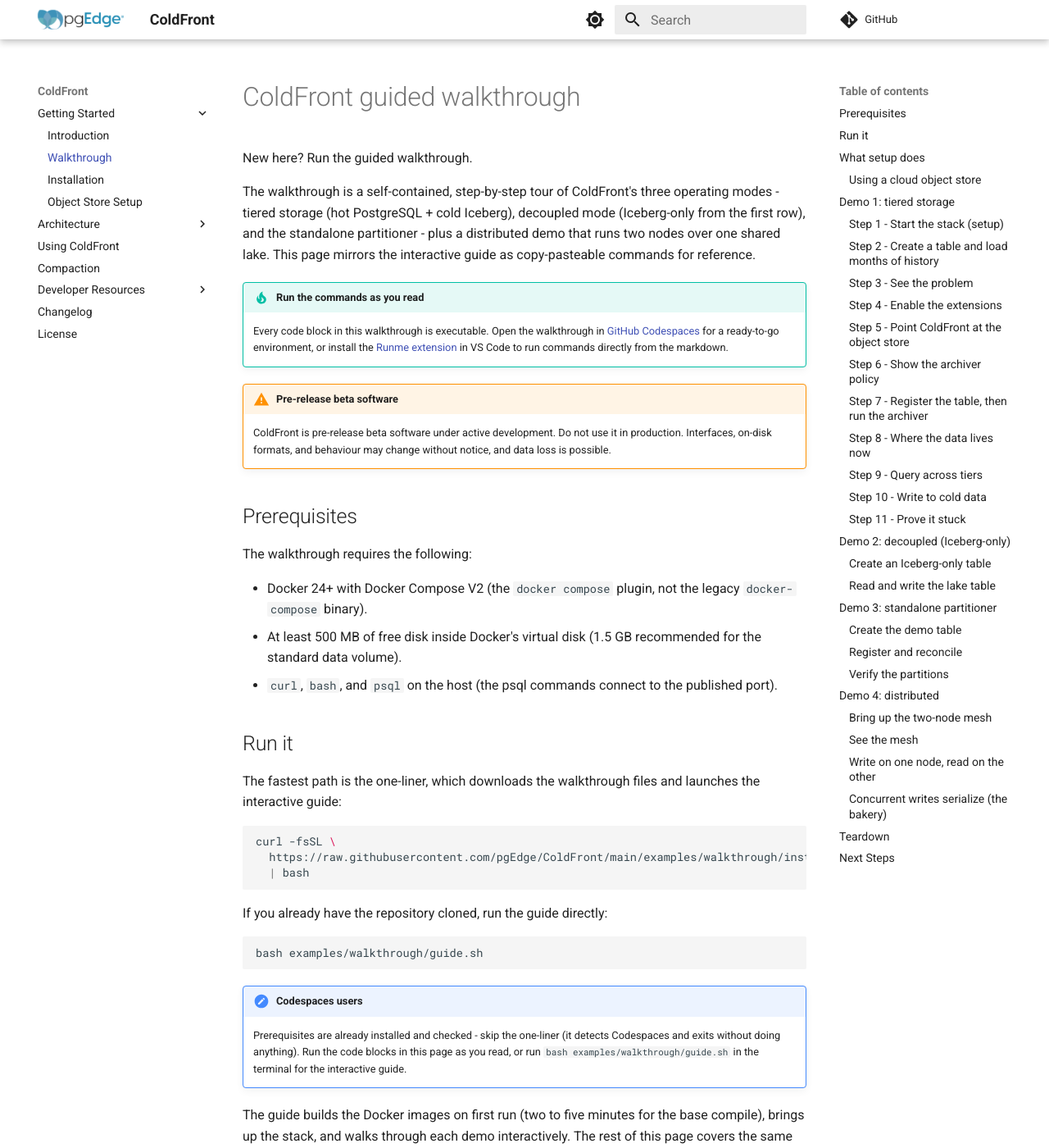
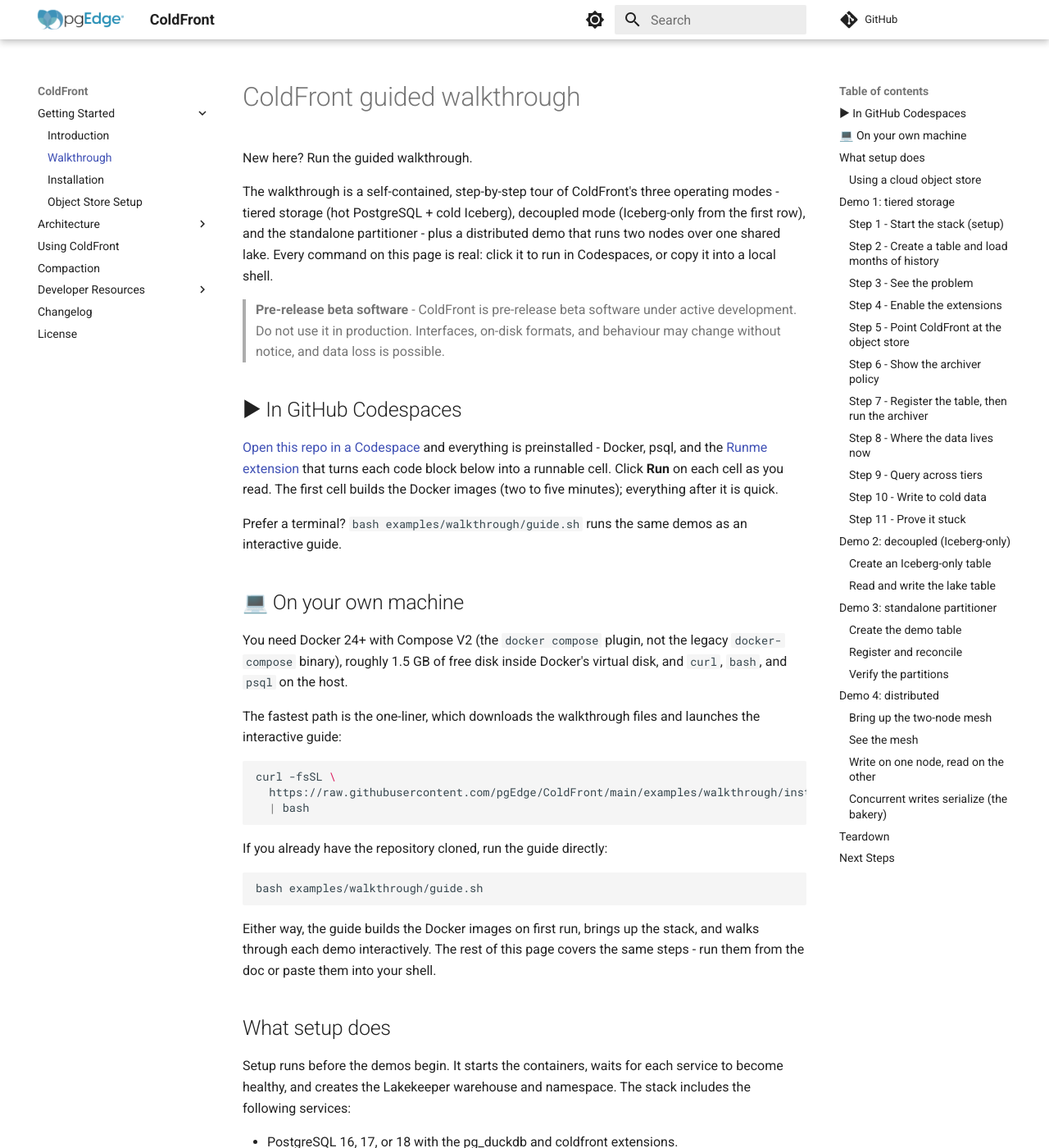
Before and after one commit to pgEdge/coldfront, an MkDocs documentation site: the page built from docs/walkthrough.md, in a window 1280 px wide and 1400 px high. Shown: the whole window at 82% size. Built offline with MkDocs 1.6.1 and Material for MkDocs 9.7.7, drawn with Linux system fonts in a browser that asks for light colours; comment, search, counter and statistics services are not loaded; some of the changed text lies outside the part shown.

Commit message:
docs: walkthrough — env-switched intro, admonitions to blockquotes

````diff
--- a/docs/walkthrough.md
+++ b/docs/walkthrough.md
@@ -9,41 +9,36 @@ The walkthrough is a self-contained, step-by-step tour of ColdFront's
 three operating modes - tiered storage (hot PostgreSQL + cold Iceberg),
 decoupled mode (Iceberg-only from the first row), and the standalone
 partitioner - plus a distributed demo that runs two nodes over one
-shared lake. This page mirrors the interactive guide as copy-pasteable
-commands for reference.
+shared lake. Every command on this page is real: click it to run in
+Codespaces, or copy it into a local shell.
 
-!!! tip "Run the commands as you read"
+> **Pre-release beta software** - ColdFront is pre-release beta software
+> under active development. Do not use it in production. Interfaces,
+> on-disk formats, and behaviour may change without notice, and data
+> loss is possible.
 
-    Every code block in this walkthrough is executable. Open the
-    walkthrough in
-    [GitHub Codespaces](https://github.com/codespaces/new?repo=pgEdge/coldfront)
-    for a ready-to-go environment, or install the
-    [Runme extension](https://marketplace.visualstudio.com/items?itemName=stateful.runme)
-    in VS Code to run commands directly from the markdown.
+## ▶ In GitHub Codespaces
 
-!!! warning "Pre-release beta software"
+[Open this repo in a Codespace](https://github.com/codespaces/new?repo=pgEdge/coldfront)
+and everything is preinstalled - Docker, psql, and the
+[Runme extension](https://marketplace.visualstudio.com/items?itemName=stateful.runme)
+that turns each code block below into a runnable cell. Click **Run** on
+each cell as you read. The first cell builds the Docker images (two to
+five minutes); everything after it is quick.
 
-    ColdFront is pre-release beta software under active development. Do
-    not use it in production. Interfaces, on-disk formats, and behaviour
-    may change without notice, and data loss is possible.
+Prefer a terminal? `bash examples/walkthrough/guide.sh` runs the same
+demos as an interactive guide.
 
-## Prerequisites
+## 💻 On your own machine
 
-The walkthrough requires the following:
-
-- Docker 24+ with Docker Compose V2 (the `docker compose` plugin, not
-  the legacy `docker-compose` binary).
-- At least 500 MB of free disk inside Docker's virtual disk (1.5 GB
-  recommended for the standard data volume).
-- `curl`, `bash`, and `psql` on the host (the psql commands connect to
-  the published port).
-
-## Run it
+You need Docker 24+ with Compose V2 (the `docker compose` plugin, not
+the legacy `docker-compose` binary), roughly 1.5 GB of free disk inside
+Docker's virtual disk, and `curl`, `bash`, and `psql` on the host.
 
 The fastest path is the one-liner, which downloads the walkthrough
 files and launches the interactive guide:
 
-```bash
+```bash {"ignore":"true"}
 curl -fsSL \
   https://raw.githubusercontent.com/pgEdge/ColdFront/main/examples/walkthrough/install.sh \
   | bash
@@ -51,22 +46,14 @@ curl -fsSL \
 
 If you already have the repository cloned, run the guide directly:
 
-```bash
+```bash {"ignore":"true"}
 bash examples/walkthrough/guide.sh
 ```
 
-!!! note "Codespaces users"
-
-    Prerequisites are already installed and checked - skip the
-    one-liner (it detects Codespaces and exits without doing
-    anything). Run the code blocks in this page as you read, or run
-    `bash examples/walkthrough/guide.sh` in the terminal for the
-    interactive guide.
-
-The guide builds the Docker images on first run (two to five minutes
-for the base compile), brings up the stack, and walks through each
-demo interactively. The rest of this page covers the same steps as
-copy-pasteable commands.
+Either way, the guide builds the Docker images on first run, brings up
+the stack, and walks through each demo interactively. The rest of this
+page covers the same steps - run them from the doc or paste them into
+your shell.
 
 ## What setup does
 
````
